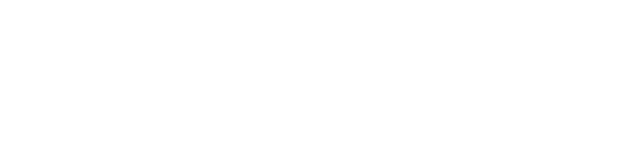
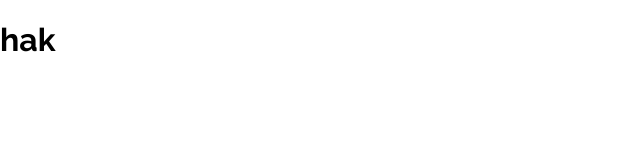
Before and after one commit to humaayunkabir/world-cup, a plain HTML site: page index.html in a window 1280 px wide. Shown: the whole page, without its empty margins (0-640 px from the left). Drawn offline with Linux system fonts and the light colour scheme.

Commit message:
first commit

```diff
--- a/index.html
+++ b/index.html
@@ -10,6 +10,7 @@
 </head>
 
 <body>
+    <h1>hak</h1>
 
 </body>
 
```
